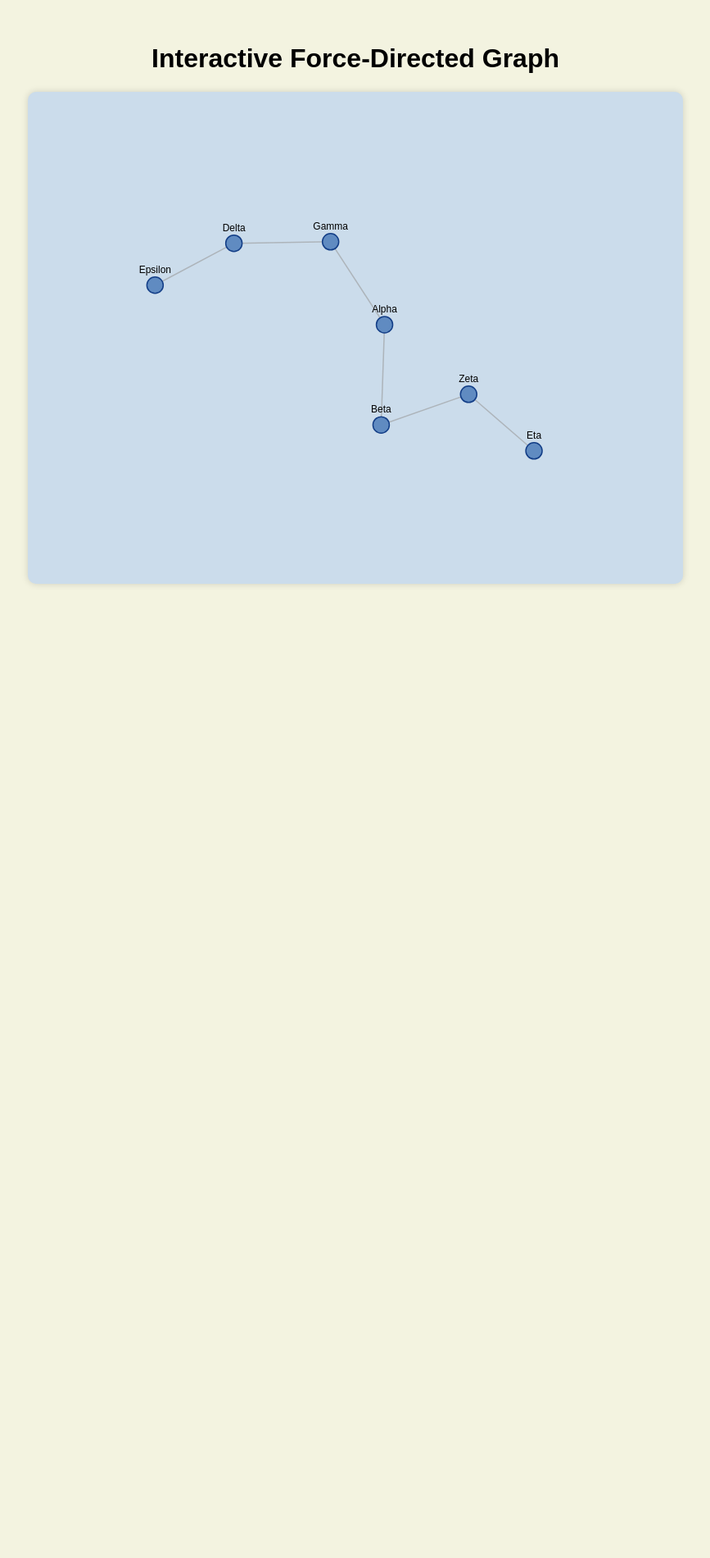
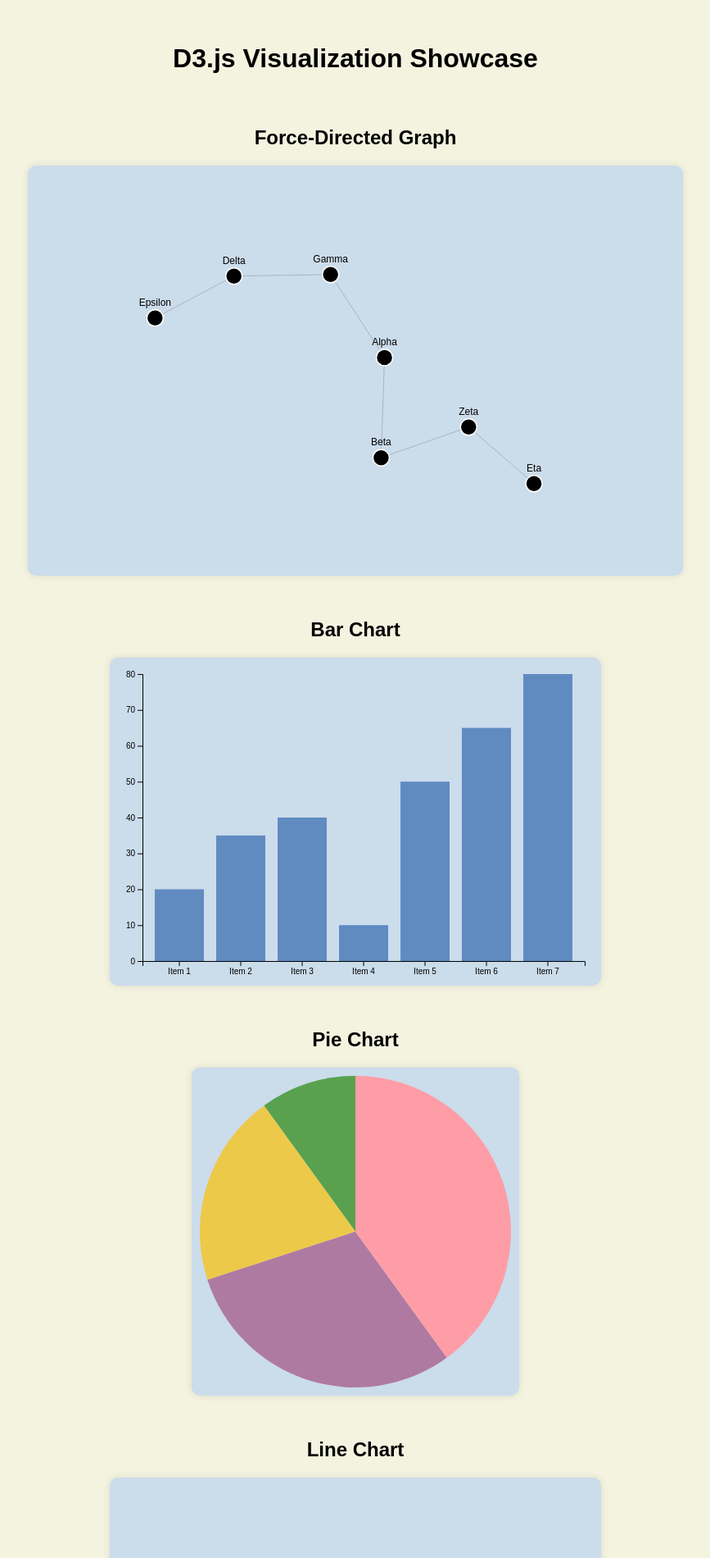
Before and after one commit to varshineas/D3Demo, a plain HTML site: page index.html in a window 1280 px wide. Shown: the top 1900 px of the page at 82% size, without its empty margins (206-1073 px from the left). Before the commit the page ends 800 px from the top, so only its background shows below. Drawn offline with nearby package versions, Linux system fonts and the light colour scheme.

Commit message:
expanding the demo to include more grahics

```diff
--- a/index.html
+++ b/index.html
@@ -1,15 +1,38 @@
 <!DOCTYPE html>
 <html lang="en">
 <head>
-  <meta charset="UTF-8">
-  <meta name="viewport" content="width=device-width, initial-scale=1">
-  <title>D3 Force Graph Demo</title>
-  <link rel="stylesheet" href="style.css">
+  <meta charset="UTF-8" />
+  <meta name="viewport" content="width=device-width, initial-scale=1.0"/>
+  <title>D3.js Visualization Showcase</title>
+  <link rel="stylesheet" href="style.css" />
   <script src="https://d3js.org/d3.v7.min.js"></script>
 </head>
 <body>
-  <h1>Interactive Force-Directed Graph</h1>
-  <svg width="800" height="600"></svg>
-  <script src="graph.js"></script>
+  <h1>D3.js Visualization Showcase</h1>
+
+  <section>
+    <h2>Force-Directed Graph</h2>
+    <svg id="forceGraph" width="800" height="500"></svg>
+  </section>
+
+  <section>
+    <h2>Bar Chart</h2>
+    <svg id="barChart" width="600" height="400"></svg>
+  </section>
+
+  <section>
+    <h2>Pie Chart</h2>
+    <svg id="pieChart" width="400" height="400"></svg>
+  </section>
+
+  <section>
+    <h2>Line Chart</h2>
+    <svg id="lineChart" width="600" height="400"></svg>
+  </section>
+
+  <script src="js/forceGraph.js"></script>
+  <script src="js/barChart.js"></script>
+  <script src="js/pieChart.js"></script>
+  <script src="js/lineChart.js"></script>
 </body>
 </html>
--- /dev/null
+++ b/js/barChart.js
@@ -0,0 +1,30 @@
+const barData = [20, 35, 40, 10, 50, 65, 80];
+const svgBar = d3.select("#barChart");
+const barWidth = +svgBar.attr("width");
+const barHeight = +svgBar.attr("height");
+
+const x = d3.scaleBand()
+  .domain(barData.map((_, i) => i))
+  .range([40, barWidth - 20])
+  .padding(0.2);
+
+const y = d3.scaleLinear()
+  .domain([0, d3.max(barData)])
+  .range([barHeight - 30, 20]);
+
+svgBar.selectAll("rect")
+  .data(barData)
+  .join("rect")
+  .attr("x", (d, i) => x(i))
+  .attr("y", d => y(d))
+  .attr("width", x.bandwidth())
+  .attr("height", d => barHeight - 30 - y(d))
+  .attr("fill", "#608BC1");
+
+svgBar.append("g")
+  .attr("transform", `translate(0, ${barHeight - 30})`)
+  .call(d3.axisBottom(x).tickFormat(i => `Item ${i+1}`));
+
+svgBar.append("g")
+  .attr("transform", `translate(40, 0)`)
+  .call(d3.axisLeft(y));
--- /dev/null
+++ b/js/pieChart.js
@@ -0,0 +1,18 @@
+const pieData = [10, 20, 30, 40];
+const svgPie = d3.select("#pieChart");
+const radius = +svgPie.attr("width") / 2;
+const g = svgPie.append("g")
+  .attr("transform", `translate(${radius}, ${radius})`);
+
+const color = d3.scaleOrdinal()
+  .domain(pieData)
+  .range(d3.schemeTableau10);
+
+const pie = d3.pie();
+const arc = d3.arc().innerRadius(0).outerRadius(radius - 10);
+
+g.selectAll("path")
+  .data(pie(pieData))
+  .join("path")
+  .attr("d", arc)
+  .attr("fill", d => color(d.index));
--- a/style.css
+++ b/style.css
@@ -1,32 +1,22 @@
 body {
+  font-family: sans-serif;
+  background-color: #F3F3E0;
   margin: 0;
-  font-family: sans-serif;
-  background: #F3F3E0;
-  display: flex;
-  flex-direction: column;
-  align-items: center;
   padding: 2em;
+}
+
+h1 {
+  text-align: center;
+  margin-bottom: 2em;
+}
+
+section {
+  margin: 3em 0;
+  text-align: center;
 }
 
 svg {
   background: #CBDCEB;
   border-radius: 10px;
-  box-shadow: 0 0 8px rgba(0,0,0,0.15);
+  box-shadow: 0 0 10px rgba(0,0,0,0.1);
 }
-
-.node {
-  fill: #608BC1;
-  stroke: #133E87;
-  stroke-width: 1.5px;
-  cursor: grab;
-}
-
-.node:hover {
-  fill: #133E87;
-}
-
-.link {
-  stroke: #999;
-  stroke-opacity: 0.6;
-  stroke-width: 1.5px;
-}
```
Also changed, not shown: js/forceGraph.js (renamed from graph.js), js/lineChart.js (added).
